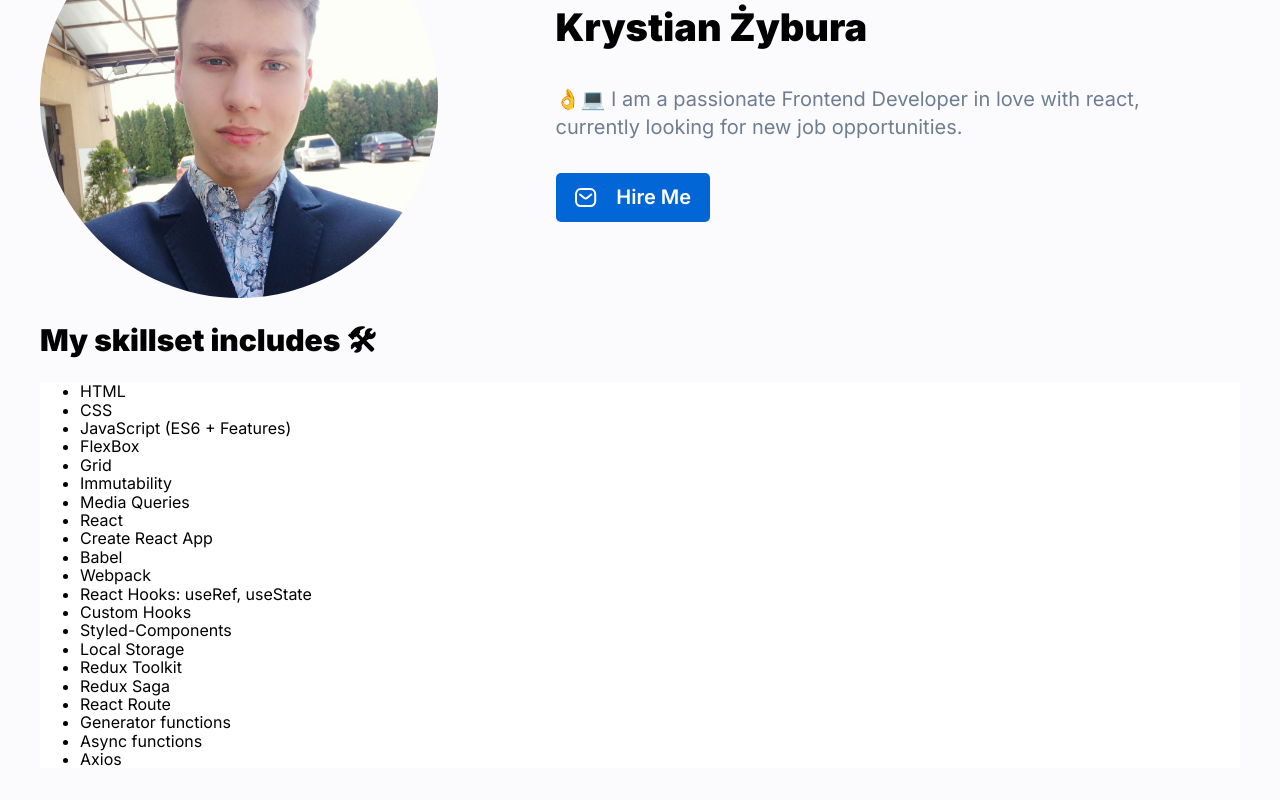
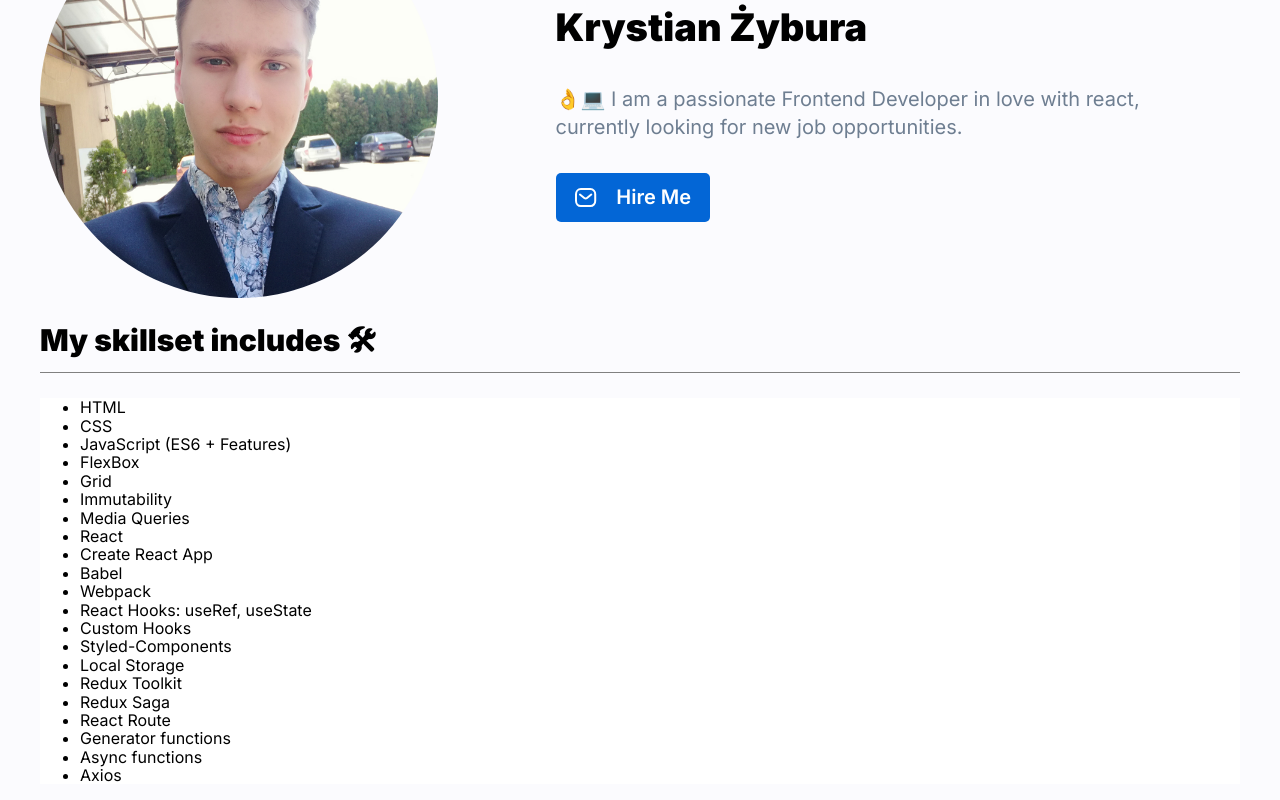
Before and after one commit to KrystianZybura/Personal-Homepage, a React (Vite) app: page / in a window 1280 px wide. Shown: the part 219-1019 px from the top of the page. Built offline with nearby package versions, Linux system fonts and the light colour scheme.

Commit message:
corrected section styled

```diff
--- a/src/App/common/Section/styled.js
+++ b/src/App/common/Section/styled.js
@@ -1,12 +1,14 @@
 import { styled } from "styled-components";
 
-const StyledSection = styled.div`
+const StyledSection = styled.section`
   background: ${({ theme }) => theme.sectionBackround};
 `;
 
 const SectionHeader = styled.h2`
   font-size: 30px;
   font-weight: 900;
+  padding-bottom: 15px;
+  border-bottom: 1px solid grey;
 `;
 
 const SectionContainer = styled.div`
```
